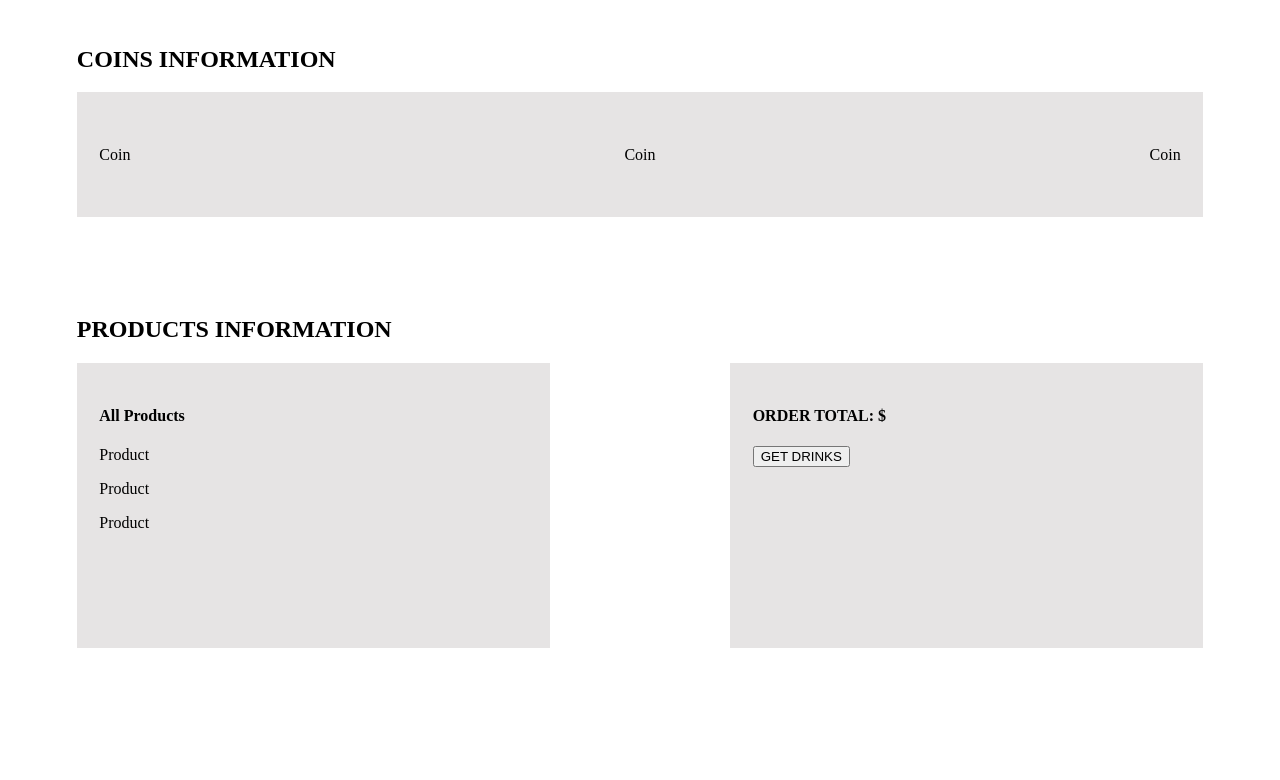
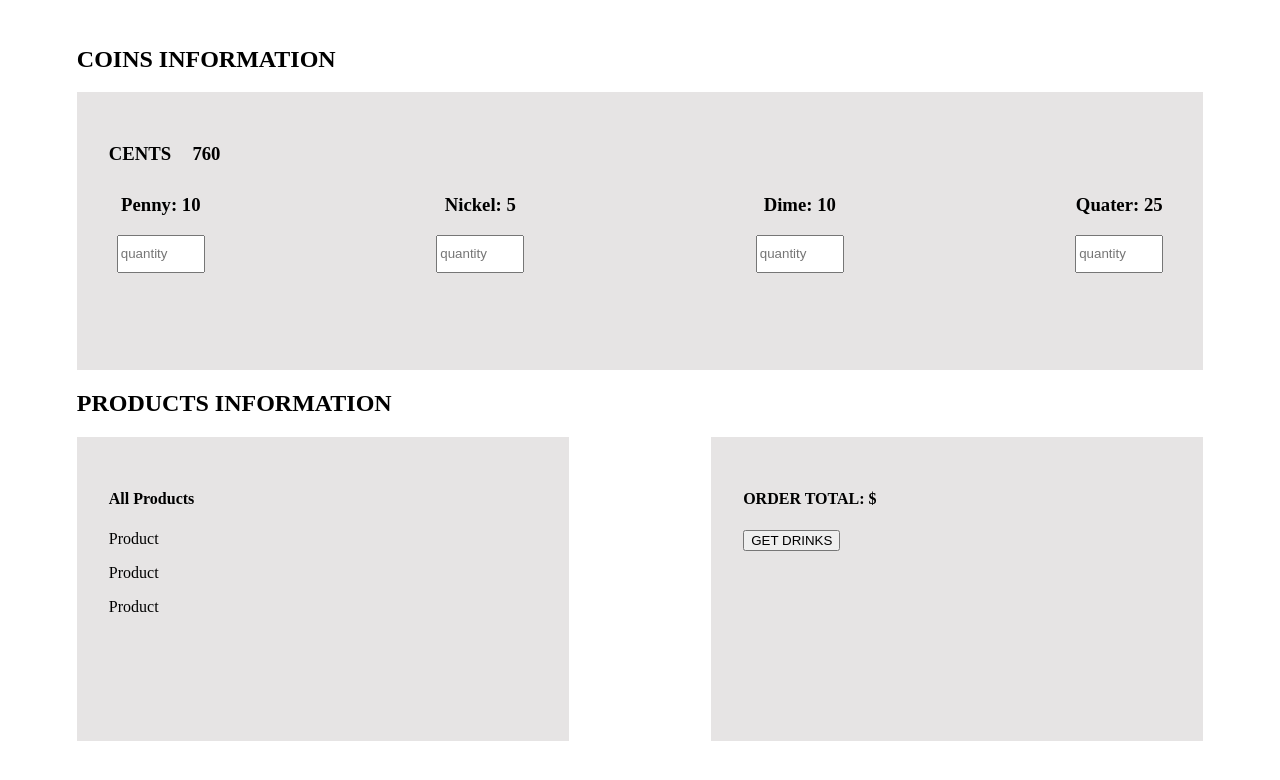
Before and after one commit to vasylsemak/Drinks_Machine_Program, a React app: page / in a window 1280 px wide. Built offline with nearby package versions, Linux system fonts and the light colour scheme.

Commit message:
create dummy data object, filled allCoins component with data; create coin input, local state to manage input

```diff
--- a/client/components/AllCoins.js
+++ b/client/components/AllCoins.js
@@ -1,15 +1,59 @@
-import React from 'react'
+import React, { Component, Fragment } from 'react'
 import { Coin } from './index'
+import initialState from '../store/reducer'
 
-const AllCoins = () => (
-  <React.Fragment>
-    <h2>COINS INFORMATION</h2>
-    <div className='all-coins'>
-      <Coin />
-      <Coin />
-      <Coin />
-    </div>
-  </React.Fragment>
-)
+const { allCoins, totalCents } = initialState
+
+class AllCoins extends Component {
+  constructor(props) {
+    super(props)
+    this.state = {
+      coinsInput: {
+        penny: '',
+        nickel: '',
+        dime: '',
+        quater: ''
+      },
+      sumCoins: 0,
+      change: 0,
+    }
+    this.handleCoinsChange = this.handleCoinsChange.bind(this)
+  }
+
+  handleCoinsChange(event) {
+    this.setState(state => {
+      const newKey = event.target.name.toLowerCase()
+      let newValue = event.target.value
+
+      const newCoinsInput = { ...state.coinsInput, [newKey]: newValue }
+      const updatedState = { ...state, coinsInput: newCoinsInput }
+
+      console.log('---> ', newCoinsInput)
+      return updatedState
+    })
+  }
+
+  render() {
+
+    return (
+      <Fragment>
+        <h2>COINS INFORMATION</h2>
+        <div className='coins-container'>
+          <h3>CENTS<div className='total-cents'>{totalCents}</div></h3>
+          <div className='all-coins'>
+            {allCoins.map(coin =>
+              <Coin
+                key={coin.idValue}
+                {...coin}
+                coinsInput={this.state.coinsInput}
+                handleChange={this.handleCoinsChange}
+              />
+            )}
+          </div>
+        </div>
+      </Fragment>
+    )
+  }
+}
 
 export default AllCoins
--- a/client/components/Coin.js
+++ b/client/components/Coin.js
@@ -1,9 +1,19 @@
 import React from 'react'
 
-const Coin = () => (
-  <div className='coin'>
-    <p>Coin</p>
-  </div>
-)
+const Coin = ({ name, quantity, coinsInput, handleChange }) => {
+
+  return (
+    <div className='coin'>
+      <h3>{name}: {quantity}</h3>
+      <input
+        name={name.toLowerCase()}
+        value={coinsInput[name.toLowerCase()]}
+        placeholder='quantity'
+        onChange={handleChange}
+      />
+    </div>
+  )
+
+}
 
 export default Coin
--- /dev/null
+++ b/client/store/reducer.js
@@ -0,0 +1,27 @@
+// coin = {
+//   idValue: 1,
+//   name: 'Penny',
+//   quantity: 10,
+// }
+
+// product = {
+//   id: 1,
+//   name: 'Coke',
+//   cost: 25,
+//   quantityAvailable: 5,
+// }
+
+import { coins, products } from '../../server/data'
+
+const totalCents = coins.reduce((sum, coin) => {
+  sum = sum + (coin.quantity * coin.idValue)
+  return sum
+}, 0)
+
+const initialState = {
+  products,
+  allCoins: coins,
+  totalCents
+}
+
+export default initialState
--- a/package.json
+++ b/package.json
@@ -11,10 +11,12 @@
   "author": "Vasyl Semak",
   "license": "ISC",
   "dependencies": {
+    "css-loader": "^2.1.1",
     "express": "^4.17.1",
     "morgan": "^1.10.0",
     "react": "^17.0.2",
-    "react-dom": "^17.0.2"
+    "react-dom": "^17.0.2",
+    "style-loader": "^0.23.1"
   },
   "devDependencies": {
     "babel-core": "^6.26.3",
--- a/public/styles.css
+++ b/public/styles.css
@@ -20,15 +20,34 @@ body {
   height: 30vh;
   width: 38%;
   background-color: rgb(230, 228, 228);
-  padding: 2%;
+  padding: 2rem;
+}
+
+.coins-container {
+  background-color: rgb(230, 228, 228);
+  padding: 2rem;
+}
+
+.total-cents {
+  margin-left: 2%;
+  display: inline;
 }
 
 .all-coins {
   display: flex;
   justify-content: space-between;
   align-items: center;
-  background-color: rgb(230, 228, 228);
   height: 10vh;
   margin-bottom: 7%;
-  padding: 2%;
 }
+
+.coin {
+  display: flex;
+  flex-direction: column;
+  align-items: center;
+  margin: 0.5rem;
+}
+.coin input {
+  width: 5rem;
+  height: 2rem;
+}
--- /dev/null
+++ b/server/data.js
@@ -0,0 +1,43 @@
+export const coins = [
+  {
+    idValue: 1,
+    name: 'Penny',
+    quantity: 10,
+  },
+  {
+    idValue: 5,
+    name: 'Nickel',
+    quantity: 5,
+  },
+  {
+    idValue: 10,
+    name: 'Dime',
+    quantity: 10,
+  },
+  {
+    idValue: 25,
+    name: 'Quater',
+    quantity: 25,
+  },
+]
+
+export const products = [
+    {
+      id: 1,
+      name: 'Coke',
+      cost: 25,
+      quantityAvailable: 5,
+    },
+    {
+      id: 2,
+      name: 'Pepsi',
+      cost: 36,
+      quantityAvailable: 15
+    },
+    {
+      id: 3,
+      name: 'Soda',
+      cost: 45,
+      quantityAvailable: 3
+    }
+  ]
```
Also changed, not shown: client/helper_functions/index.js (added), client/store/index.js (added), 1 other file.
